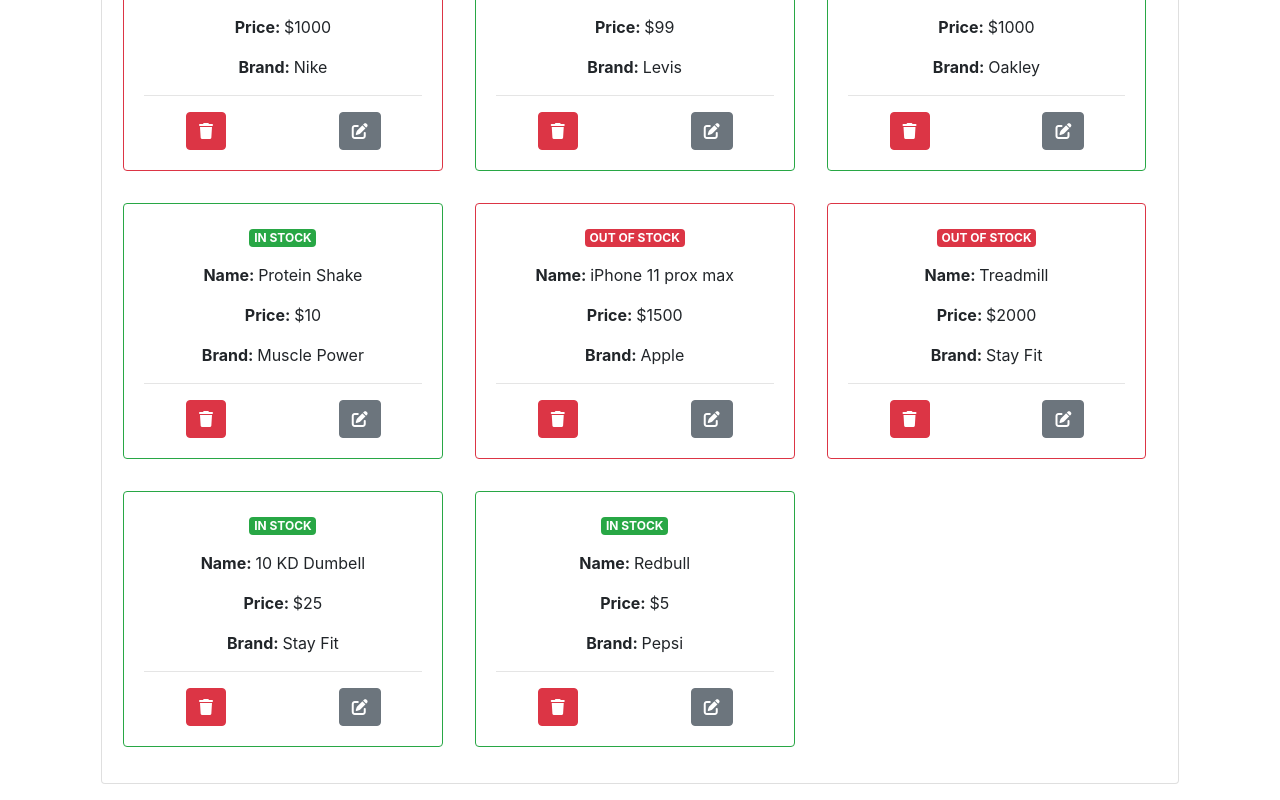
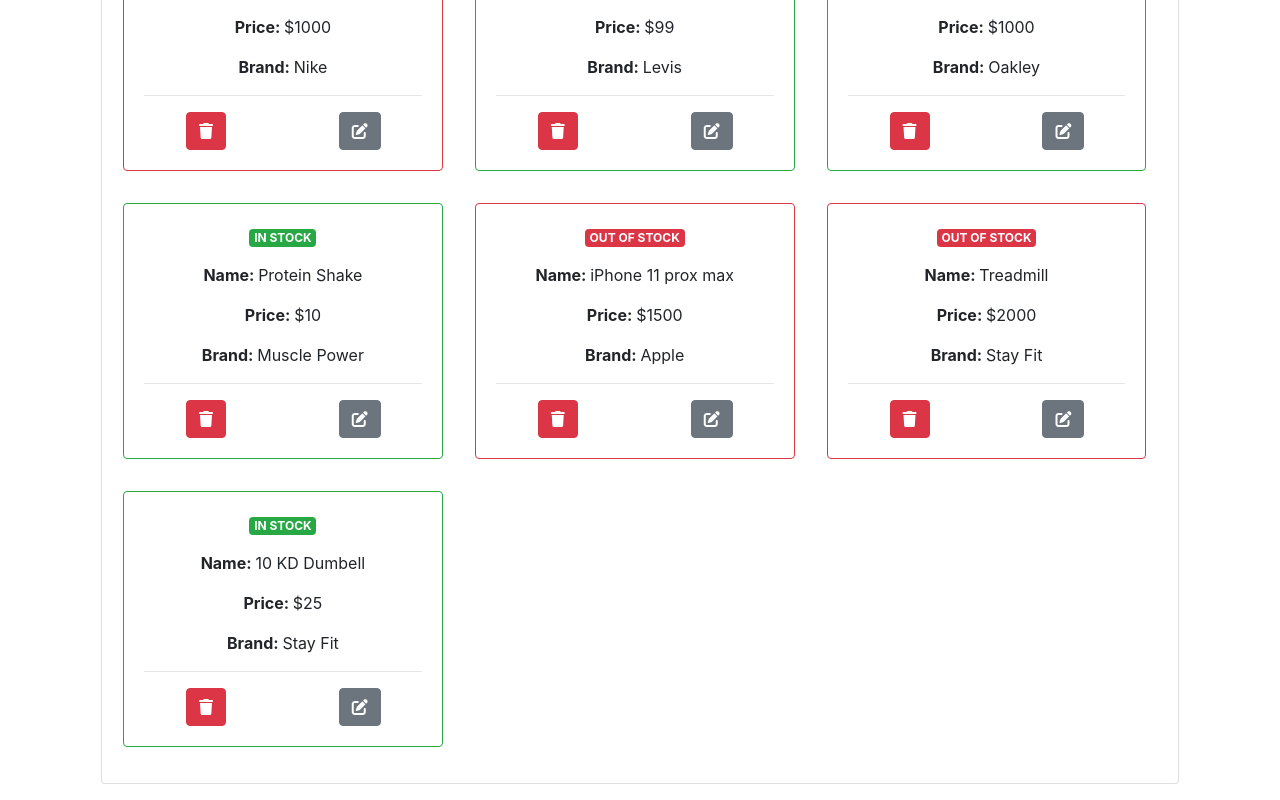
Before and after one commit to git4ruby/mohit-product-manager-vuex, a Vue app: page /product-list in a window 1280 px wide. Shown: the part 243-1043 px from the top of the page. Built offline with nearby package versions, Linux system fonts and the light colour scheme; data requests are answered from the project's data file.

Commit message:
Enable toasts for deleting product

```diff
--- a/db.json
+++ b/db.json
@@ -48,13 +48,6 @@
       "brand": "Stay Fit",
       "inventoryStatus": true,
       "id": 8
-    },
-    {
-      "name": "Redbull",
-      "price": "$5",
-      "brand": "Pepsi",
-      "inventoryStatus": true,
-      "id": 9
     }
   ]
 }
--- a/src/components/ListProduct.vue
+++ b/src/components/ListProduct.vue
@@ -45,8 +45,14 @@
     UpdateProduct
   },
   methods: {
-    deleteProduct(productId){
-      this.$store.dispatch('deleteProduct', productId)
+    async deleteProduct(productId){
+      try {
+        await this.$store.dispatch('deleteProduct', productId)
+        this.showToast('Product deleted successfully','SUCCESS')
+      } catch(error) {
+        console.log(error)
+        this.showToast(error.message,'ERROR')
+      }
     }
   },
   computed: {
```
